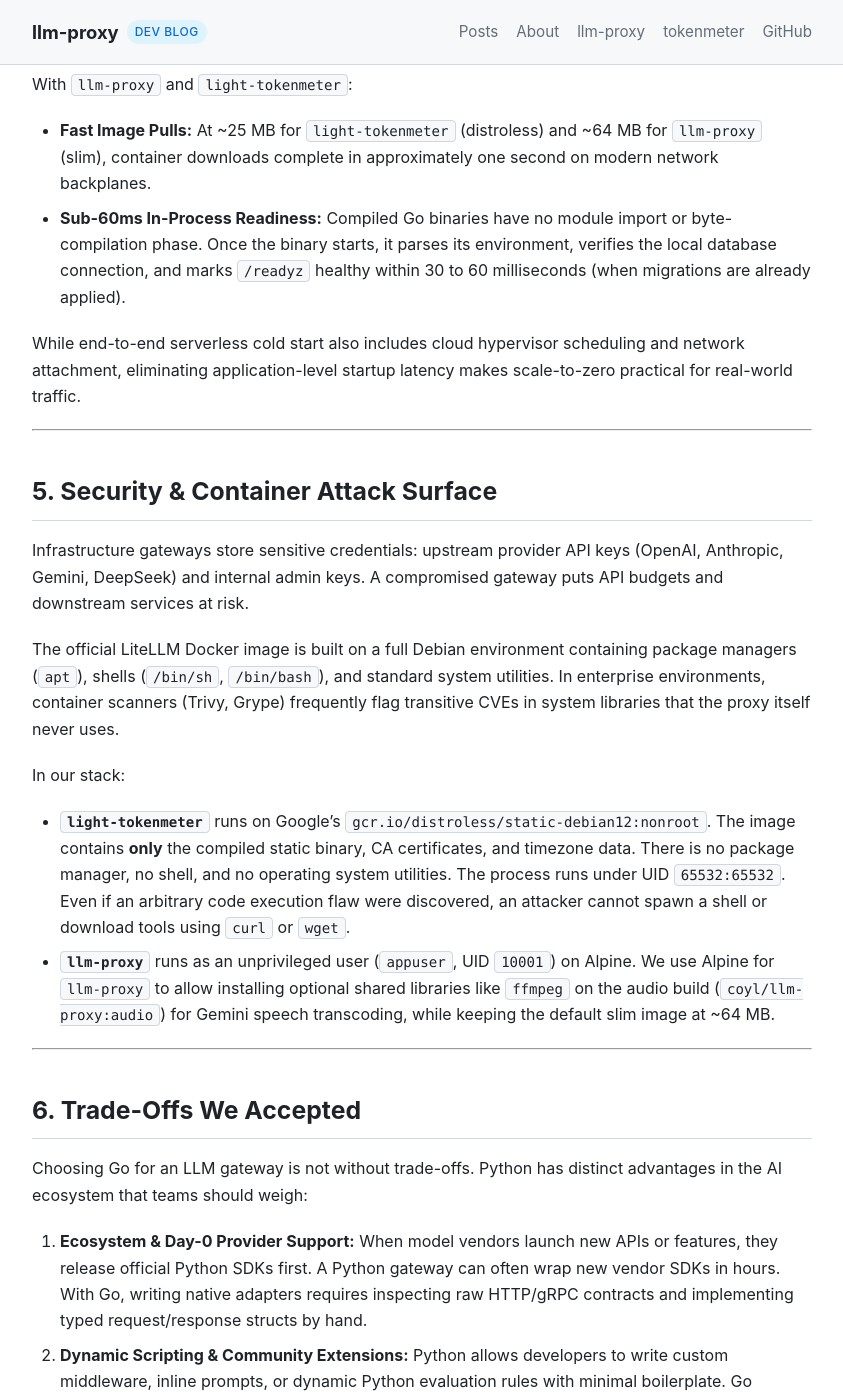
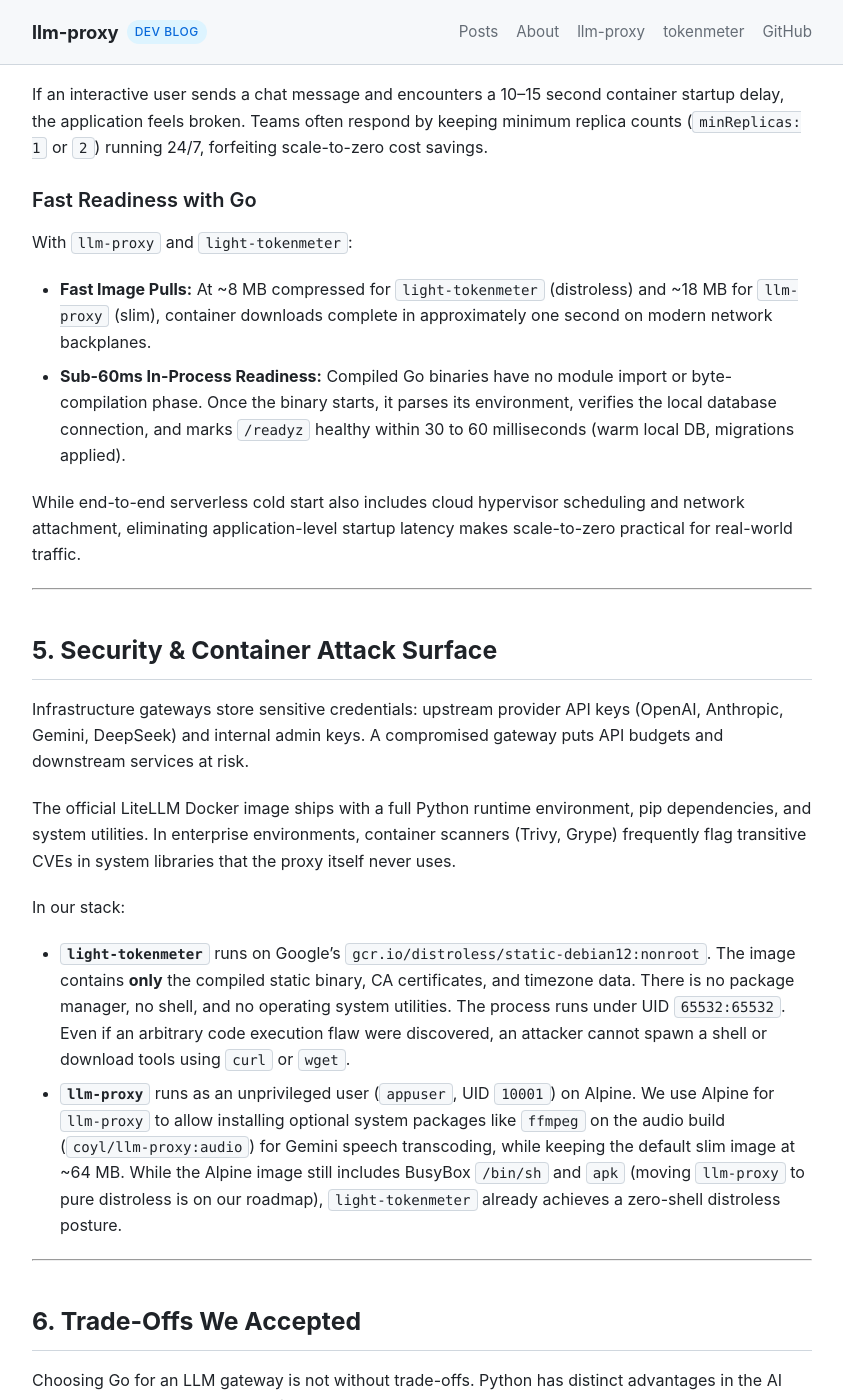
Before and after one commit to ai-process/blog, a Jekyll site: the page built from _posts/2026-10-17-why-we-chose-go-over-python-for-our-llm-gateway.md, in a window 1280 px wide and 1400 px high, scrolled down 4447 px. Shown: the whole window, without its empty margins (218-1061 px from the left). Built offline with Jekyll 4.4.1, drawn with Linux system fonts in a browser that asks for light colours; some of the changed text lies outside the part shown.

Commit message:
docs(blog): refine comparisons, image pull sizes and readiness conditions

```diff
--- a/_posts/2026-10-17-why-we-chose-go-over-python-for-our-llm-gateway.md
+++ b/_posts/2026-10-17-why-we-chose-go-over-python-for-our-llm-gateway.md
@@ -41,7 +41,7 @@
 ### Test Environment & Methodology
 
 * **Hardware & OS:** Linux x86_64, 4 vCPU, 8 GiB RAM, Docker/containerd.
-* **Software Versions:** `llm-proxy` (Go 1.26, commit `6882351`), `light-tokenmeter` (Go 1.26, commit `63ce070`), LiteLLM Proxy (`ghcr.io/berriai/litellm:main-latest`, 4 Uvicorn workers).
+* **Software Versions:** `llm-proxy` (Go 1.26, commit `6882351`), `light-tokenmeter` (Go 1.26, commit `63ce070`), LiteLLM Proxy (`ghcr.io/berriai/litellm:main-latest`, image digest pinned October 2026, 4 Uvicorn workers).
 * **Workload:** Synthetic `k6` benchmark running at 1,000 requests per second against a local mock upstream (10 ms fixed response latency). This isolates pure gateway routing and multiplexing overhead from upstream provider variability.
 * **Telemetry:** Memory was recorded via Linux cgroup `memory.current` (capturing RSS, page cache, and kernel buffers).
 
@@ -51,14 +51,14 @@
 
 | Metric | `llm-proxy` (Go) | `light-tokenmeter` (Go) | LiteLLM Proxy (Python) | Difference (`llm-proxy` vs LiteLLM) |
 |---|---|---|---|---|
-| **Docker image size (uncompressed)** | ~64 MB (slim) / ~172 MB (audio) | ~25–26 MB (distroless) | ~2.2 GB (~800 MB pull) | ~92–97% smaller disk footprint |
+| **Docker image size (uncompressed)** | ~64 MB (~18 MB pull, slim) / ~172 MB (~55 MB pull, audio) | ~25–26 MB (~8 MB pull, distroless) | ~2.2 GB (~800 MB pull) | ~92–97% smaller disk footprint |
 | **Idle memory (`memory.current`)** | ~25–35 MiB | ~18–25 MiB | ~400–600 MiB (4 workers) | ~11–24x less idle memory |
 | **Active load memory (1k RPS)** | ~45–80 MiB | ~35–50 MiB | ~1.2–2.0 GiB (4 workers) | ~15–46x less memory under load |
-| **Time to readiness (`/readyz` 200)** | ~30–60 ms (warm local DB) | ~20–40 ms (warm local DB) | 8–15 s (`/health/readiness`) | ~130–500x faster readiness |
+| **Time to readiness (`/readyz` 200)** | ~30–60 ms (warm local DB, migrations applied) | ~20–40 ms (warm local DB, migrations applied) | 8–15 s (`/health/readiness`) | ~130–500x faster readiness |
 | **Concurrency model** | Goroutines across all cores | Goroutines across all cores | Multiple OS processes + asyncio | Single process; no per-worker duplication |
 | **Recommended container limit** | 256–512 MiB | 128–256 MiB | ~2.5–3.0 GiB | ~5–12x lower memory reservation |
 
-Even combining `llm-proxy` and `light-tokenmeter` on the same host (~80–130 MiB total memory under 1,000 RPS), the dual-service Go stack consumes less than one tenth of the memory required by a 4-worker Python gateway.
+Even combining `llm-proxy` and `light-tokenmeter` on the same host (~80–130 MiB total memory under 1,000 RPS), the dual-service Go stack consumes roughly 9–25x less memory than a 4-worker Python gateway.
 
 ---
 
@@ -101,8 +101,8 @@
 ### Fast Readiness with Go
 
 With `llm-proxy` and `light-tokenmeter`:
-* **Fast Image Pulls:** At ~25 MB for `light-tokenmeter` (distroless) and ~64 MB for `llm-proxy` (slim), container downloads complete in approximately one second on modern network backplanes.
-* **Sub-60ms In-Process Readiness:** Compiled Go binaries have no module import or byte-compilation phase. Once the binary starts, it parses its environment, verifies the local database connection, and marks `/readyz` healthy within 30 to 60 milliseconds (when migrations are already applied).
+* **Fast Image Pulls:** At ~8 MB compressed for `light-tokenmeter` (distroless) and ~18 MB for `llm-proxy` (slim), container downloads complete in approximately one second on modern network backplanes.
+* **Sub-60ms In-Process Readiness:** Compiled Go binaries have no module import or byte-compilation phase. Once the binary starts, it parses its environment, verifies the local database connection, and marks `/readyz` healthy within 30 to 60 milliseconds (warm local DB, migrations applied).
 
 While end-to-end serverless cold start also includes cloud hypervisor scheduling and network attachment, eliminating application-level startup latency makes scale-to-zero practical for real-world traffic.
 
@@ -112,11 +112,11 @@
 
 Infrastructure gateways store sensitive credentials: upstream provider API keys (OpenAI, Anthropic, Gemini, DeepSeek) and internal admin keys. A compromised gateway puts API budgets and downstream services at risk.
 
-The official LiteLLM Docker image is built on a full Debian environment containing package managers (`apt`), shells (`/bin/sh`, `/bin/bash`), and standard system utilities. In enterprise environments, container scanners (Trivy, Grype) frequently flag transitive CVEs in system libraries that the proxy itself never uses.
+The official LiteLLM Docker image ships with a full Python runtime environment, pip dependencies, and system utilities. In enterprise environments, container scanners (Trivy, Grype) frequently flag transitive CVEs in system libraries that the proxy itself never uses.
 
 In our stack:
 * **`light-tokenmeter`** runs on Google's `gcr.io/distroless/static-debian12:nonroot`. The image contains **only** the compiled static binary, CA certificates, and timezone data. There is no package manager, no shell, and no operating system utilities. The process runs under UID `65532:65532`. Even if an arbitrary code execution flaw were discovered, an attacker cannot spawn a shell or download tools using `curl` or `wget`.
-* **`llm-proxy`** runs as an unprivileged user (`appuser`, UID `10001`) on Alpine. We use Alpine for `llm-proxy` to allow installing optional shared libraries like `ffmpeg` on the audio build (`coyl/llm-proxy:audio`) for Gemini speech transcoding, while keeping the default slim image at ~64 MB.
+* **`llm-proxy`** runs as an unprivileged user (`appuser`, UID `10001`) on Alpine. We use Alpine for `llm-proxy` to allow installing optional system packages like `ffmpeg` on the audio build (`coyl/llm-proxy:audio`) for Gemini speech transcoding, while keeping the default slim image at ~64 MB. While the Alpine image still includes BusyBox `/bin/sh` and `apk` (moving `llm-proxy` to pure distroless is on our roadmap), `light-tokenmeter` already achieves a zero-shell distroless posture.
 
 ---
 
@@ -138,7 +138,7 @@
 |---|---|---|
 | **Primary focus** | Fast prototyping, Day-0 SDK feature wrappers | High-throughput production routing, low-cost operations |
 | **Container image (uncompressed)** | ~2.2 GB (Debian, Python, pip) | ~25–64 MB (Distroless / Alpine) |
-| **Container image (registry pull)** | ~800 MB compressed | ~8–22 MB compressed (slim / tokenmeter) |
+| **Container image (registry pull)** | ~800 MB compressed | ~8–22 MB compressed (tokenmeter / slim) |
 | **Active memory (1k RPS, cgroup)** | ~1.2–2.0 GiB (4 workers) | ~45–80 MiB (`llm-proxy`) / ~35–50 MiB (`tokenmeter`) |
 | **Container memory limit** | ~2.5–3.0 GiB | 256–512 MiB (`llm-proxy`) / 128–256 MiB (`tokenmeter`) |
 | **In-process readiness latency** | 8–15 seconds | 30–60 milliseconds |
```
